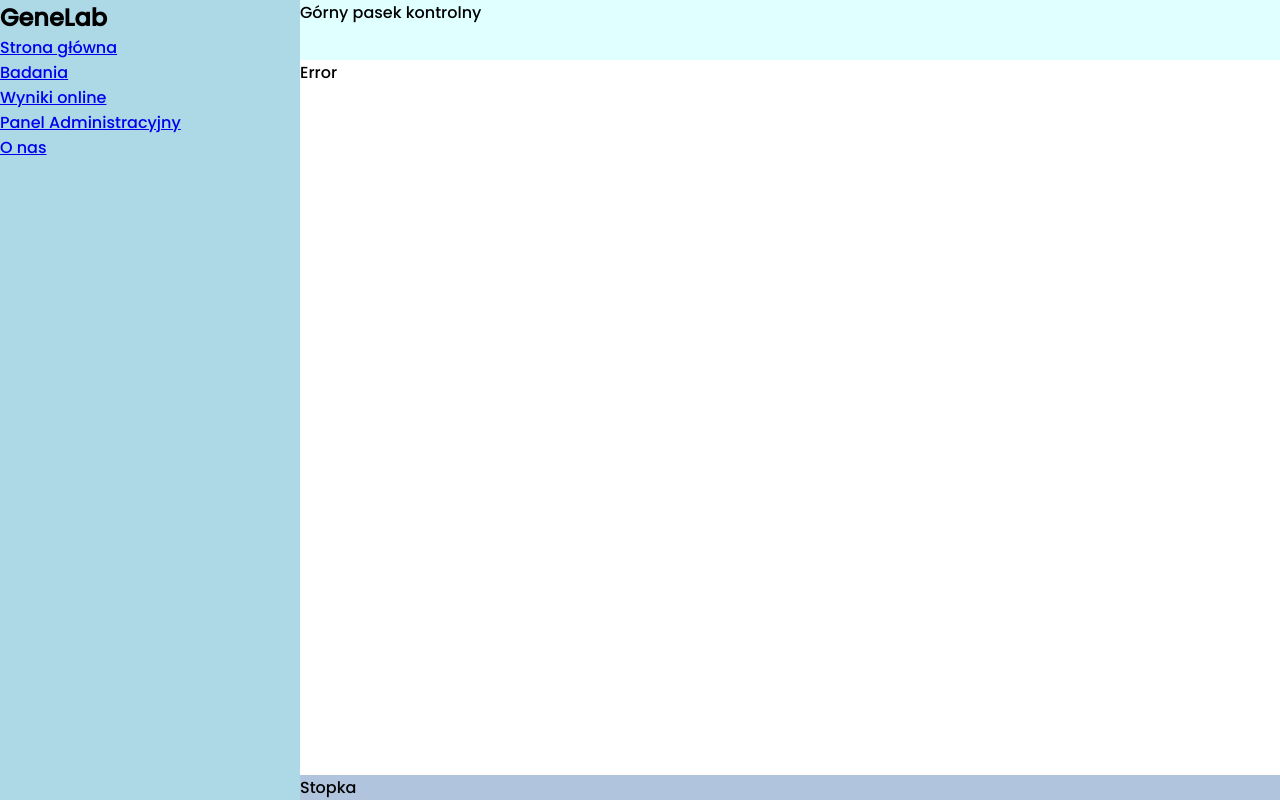
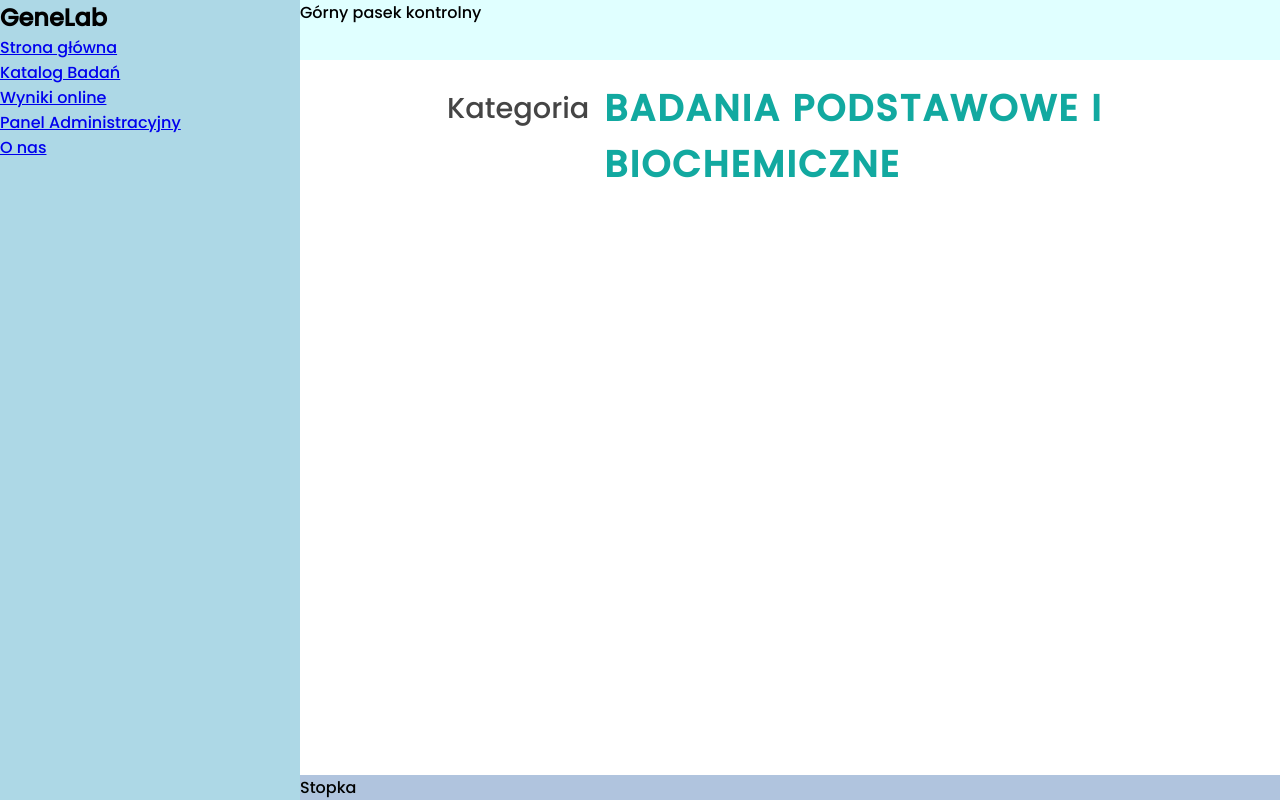
Before and after one commit to Fadikk367/GeneLab, a React (Create React App) app in the folder client/: page /test-catalog in a window 1280 px wide. Built offline with nearby package versions, Linux system fonts and the light colour scheme.

Commit message:
Add page for tests catalog - for clients

```diff
--- a/client/src/App.js
+++ b/client/src/App.js
@@ -1,7 +1,7 @@
 import React from 'react';
 import { Switch, Route, Link } from 'react-router-dom';
 
-import { Home, About, Examinations, OnlineResults, AdministrationPanel, NotFound } from './pages';
+import { Home, TestCatalog, About, OnlineResults, AdministrationPanel, NotFound } from './pages';
 
 import { Layout, Sidebar, Center, Page, Header, Footer } from './Layout.css';
 import GlobalStyles from'./index.css.js';
@@ -16,7 +16,7 @@ const App = () => {
         <nav>
           <ul>
             <li><Link to='/'>Strona główna</Link></li>
-            <li><Link to='/examinations'>Badania</Link></li>
+            <li><Link to='/test-catalog'>Katalog Badań</Link></li>
             <li><Link to='/results'>Wyniki online</Link></li>
             <li><Link to='/admin-panel'>Panel Administracyjny</Link></li>
             <li><Link to='/about'>O nas</Link></li>
@@ -28,7 +28,7 @@ const App = () => {
         <Page>
           <Switch>
             <Route path='/' exact component={Home} />
-            <Route path='/examinations' exact component={Examinations} />
+            <Route path='/test-catalog' exact component={TestCatalog} />
             <Route path='/results' exact component={OnlineResults} />
             <Route path='/admin-panel' component={AdministrationPanel} />
             <Route path='/about' component={About} />
--- a/client/src/pages/Examinations.js
+++ /dev/null
@@ -1,32 +0,0 @@
-import React, { useState, useEffect } from 'react';
-import { useDispatch, useSelector } from 'react-redux';
-
-import { getAllTestCategories, deleteTestCategory } from 'state/testCategory/testCategoryActions';
-
-
-const Examinations = () => {
-  const testCategories = useSelector(state => state.testCategory.categoryList)
-  const dispatch = useDispatch();
-
-  useEffect(() => {
-    dispatch(getAllTestCategories());
-  }, [dispatch]);
-
-  const renderedTestCategories = testCategories.map(category => (
-    <li key={category.id}>
-      {category.id} - {category.name}
-      <button onClick={() => dispatch(deleteTestCategory(category.id))}>x</button>
-    </li>
-  ));
-
-  return (
-    <div>
-      Strona z dostepnymi badaniami
-      <ul>
-        {renderedTestCategories}
-      </ul>
-    </div>
-  )
-}
-
-export default Examinations;
--- /dev/null
+++ b/client/src/pages/TestCatalog/TestCatalog.js
@@ -0,0 +1,13 @@
+import React from 'react';
+
+import { TestCategoryTitle } from './components';
+
+const TestCatalog = () => {
+  return (
+    <div>
+      <TestCategoryTitle categoryName={'Badania podstawowe i biochemiczne'}/>
+    </div>
+  )
+}
+
+export default TestCatalog
--- /dev/null
+++ b/client/src/pages/TestCatalog/components/TestCategoryTitle/TestCategoryTitle.css.js
@@ -0,0 +1,26 @@
+import styled from 'styled-components';
+
+
+export const TitleBox = styled.h2`
+  font-size: 1em;
+  margin: 20px auto;
+  width: 70%;
+  display: flex;
+  justify-content: center;
+  align-items: flex-start;
+`;
+
+export const StaticSpan = styled.span`
+  color: #454545;
+  font-size: 1.8em;
+  font-weight: 400;
+  margin-top: 7px;
+`;
+
+export const Category = styled.span`
+  margin-left: 15px;
+  text-transform: uppercase;
+  font-size: 2.3em;
+  color: #12a9a0;
+  letter-spacing: 2px;
+`;
--- /dev/null
+++ b/client/src/pages/TestCatalog/components/TestCategoryTitle/TestCategoryTitle.js
@@ -0,0 +1,16 @@
+import React from 'react';
+
+import { TitleBox, Category, StaticSpan } from './TestCategoryTitle.css';
+
+const TestCategoryTitle = ({ categoryName }) => {
+  return (
+    <>
+      <TitleBox>
+        <StaticSpan>Kategoria </StaticSpan>
+        <Category>{categoryName}</Category>
+      </TitleBox>
+    </>
+  )
+}
+
+export default TestCategoryTitle
--- /dev/null
+++ b/client/src/pages/TestCatalog/components/TestCategoryTitle/index.js
@@ -0,0 +1 @@
+export { default } from './TestCategoryTitle';
--- /dev/null
+++ b/client/src/pages/TestCatalog/components/index.js
@@ -0,0 +1 @@
+export { default as TestCategoryTitle } from './TestCategoryTitle';
--- /dev/null
+++ b/client/src/pages/TestCatalog/index.js
@@ -0,0 +1 @@
+export { default } from './TestCatalog';
--- a/client/src/pages/index.js
+++ b/client/src/pages/index.js
@@ -1,6 +1,6 @@
 export { default as Home } from './Home';
-export { default as Examinations } from './Examinations';
 export { default as OnlineResults } from './OnlineResults';
+export { default as TestCatalog } from './TestCatalog';
 export { default as About } from './About';
 export { default as AdministrationPanel } from './AdministrationPanel';
 export { default as TestCategoriesPanel } from './TestCategoriesPanel';
```
Also changed, not shown: client/src/pages/TestCatalog/TestCatalog.css.js (added).
